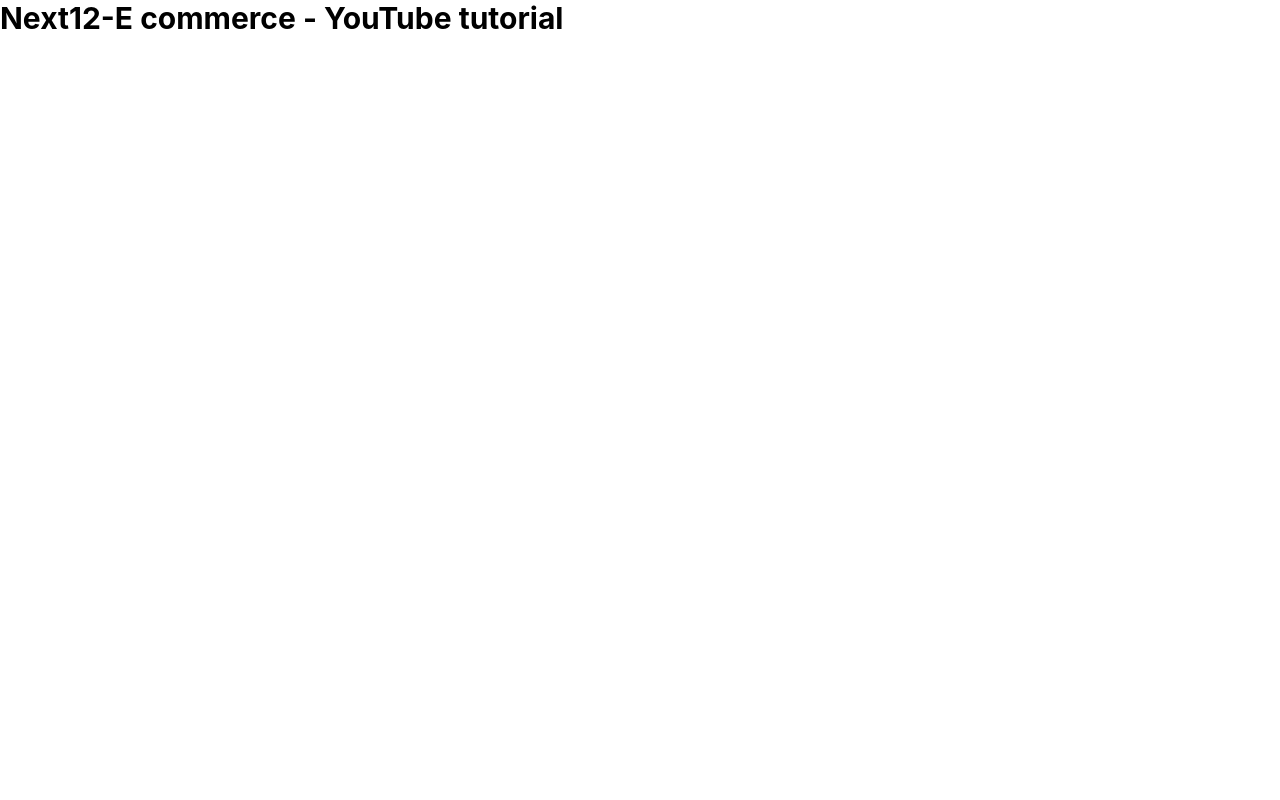
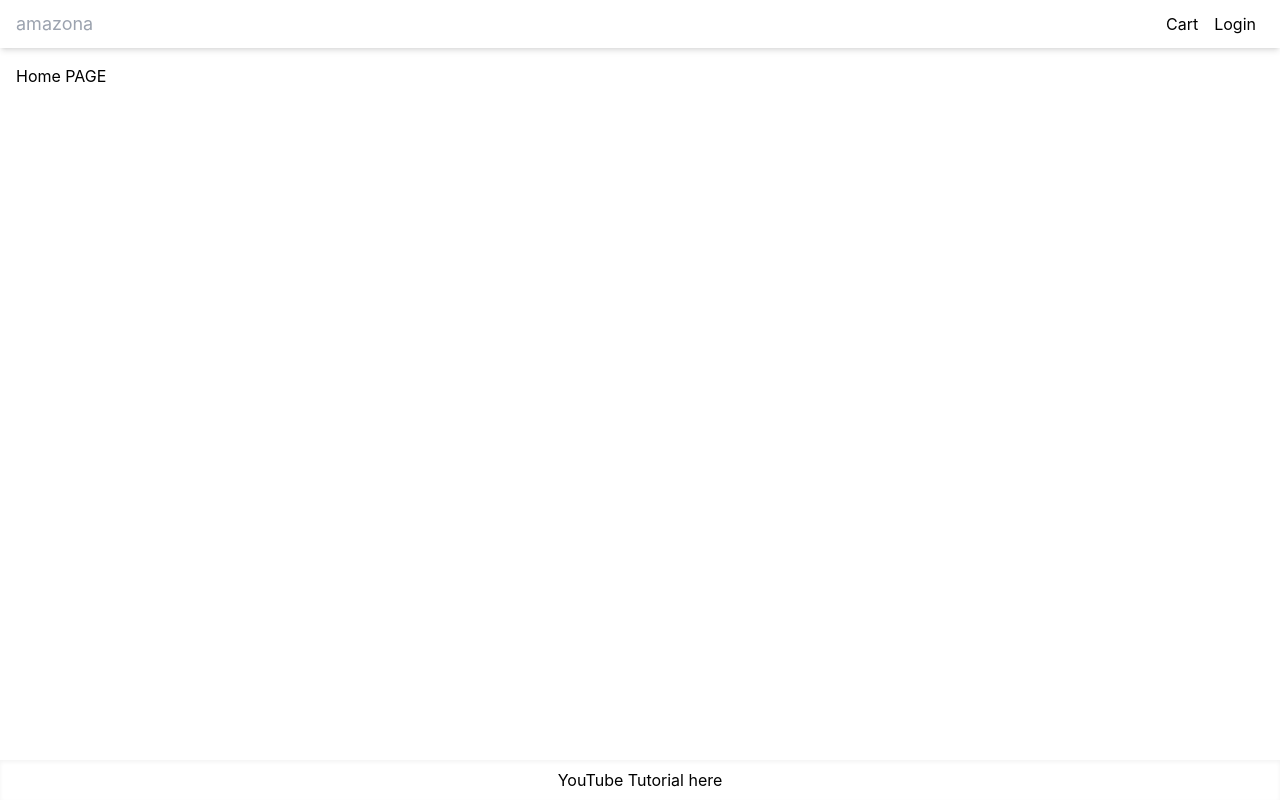
Before and after one commit to MioMauro/next12-e.commerce-mongo_db, a Next.js app: page / in a window 1280 px wide. Built offline with nearby package versions, Linux system fonts and the light colour scheme.

Commit message:
sut up layout/homepage folder

```diff
--- /dev/null
+++ b/components/Layout.js
@@ -0,0 +1,32 @@
+import React from 'react'
+import Head from 'next/head'
+import Link from 'next/link'
+
+export default function Layout({children}) {
+return (
+    <>
+    <Head>
+        <title>Next12-E commerce - YouTube tutorial</title>
+        <meta name="description" content="Generated by create next app" />
+        <link rel="icon" href="/favicon.ico" />
+    </Head>
+        <div className='flex min-h-screen flex-col justify-between'>
+            <header>
+                <nav className='flex h-12 px-4 items-center shadow-md justify-between'>
+                    <Link href="/">
+                    <h1 className='text-gray-400 text-lg'>amazona</h1>
+                    </Link>
+                    <div className='flex'>
+                        <Link href="/cart"><p className='p-2'>Cart</p></Link>
+                        <Link href="/login"><p className='p-2'>Login</p></Link>
+                    </div>
+                </nav>
+            </header>
+            <main className='container m-auto mt-4 px-4'>{children}</main>
+            <footer className='flex h-10 justify-center items-center shadow-inner'>
+                <a target="a_blank" href='https://www.youtube.com/watch?v=_IBlyR5mRzA&list=PLdymjCOGEzWlfINbxLlgOTMFIuD4vi01n&index=16'>YouTube Tutorial here</a>
+            </footer>
+        </div>
+    </>
+)
+}
--- a/pages/index.js
+++ b/pages/index.js
@@ -1,14 +1,9 @@
-import Head from 'next/head'
+import Layout from '../components/Layout'
 
 export default function Home() {
   return (
-    <div>
-      <Head>
-        <title>Next12-E commerce - YouTube tutorial</title>
-        <meta name="description" content="Generated by create next app" />
-        <link rel="icon" href="/favicon.ico" />
-      </Head>
-      <h1 className='text-3xl font-bold'>Next12-E commerce - YouTube tutorial</h1>
-    </div>
+<Layout>
+  Home PAGE
+</Layout>
   )
 }
--- a/styles/globals.css
+++ b/styles/globals.css
@@ -19,13 +19,3 @@ a {
 * {
   box-sizing: border-box;
 }
-
-@media (prefers-color-scheme: dark) {
-  html {
-    color-scheme: dark;
-  }
-  body {
-    color: white;
-    background: black;
-  }
-}
```
